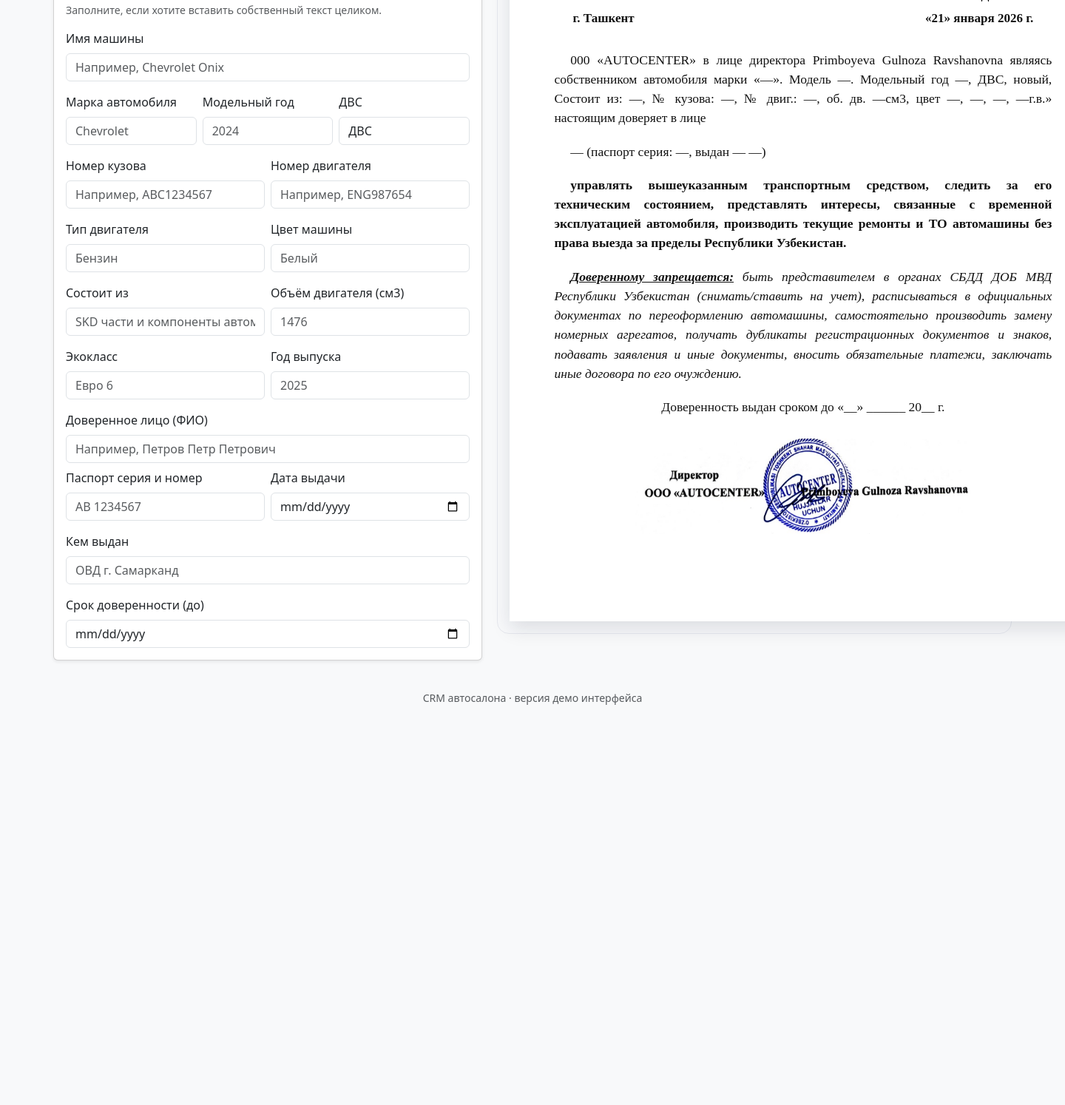
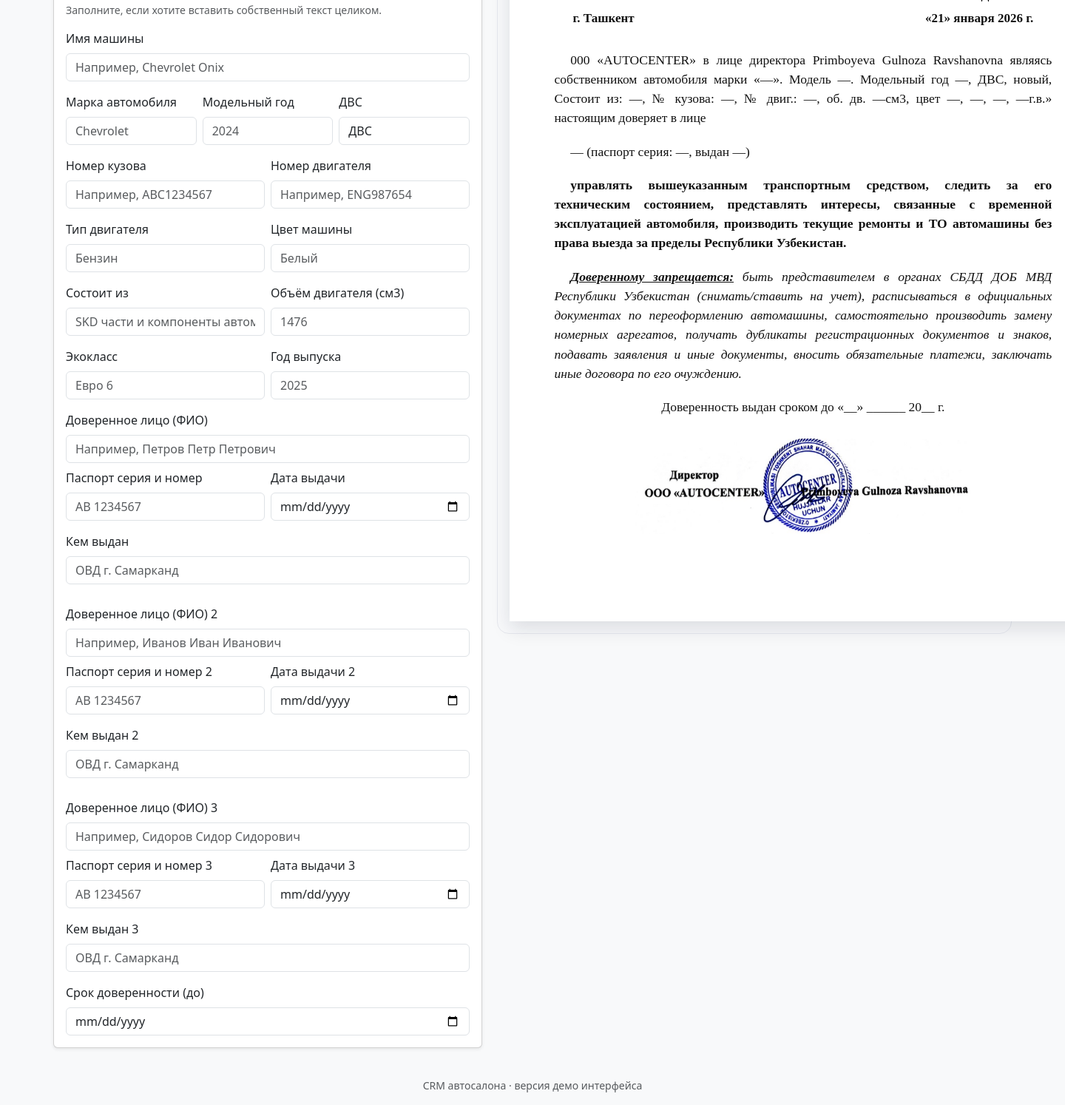
Before and after one commit to Shakhriyor10/major_motors, a Django app: page /autosalon/ in a window 1440 px wide, after a click on "Доверенность"; the page is wider, and only the part inside the window is pictured. Shown: the part 717-2211 px from the top of that part at 74% size. Before the commit the page ends 1670 px from the top of that part, so only its background shows below. Run offline with Django 3.2, Linux system fonts and the light colour scheme; the visitor is signed in with stand-in values (Sample User, id 1); data comes from the database, SQL or seed files in the repository; data that the repository does not hold is empty; some libraries are stand-ins or nearby versions.

Commit message:
sdjasdksa

```diff
--- a/templates/crm/autosalon_showroom.html
+++ b/templates/crm/autosalon_showroom.html
@@ -1306,28 +1306,80 @@
               </div>
               <div class="row g-2">
                 <div class="col-12">
-                  <label class="form-label" for="attorney-authorized-name">Доверенное лицо (ФИО)</label>
+                  <label class="form-label" for="attorney-authorized-name-1">Доверенное лицо (ФИО)</label>
                   <input
                     type="text"
                     class="form-control"
-                    id="attorney-authorized-name"
+                    id="attorney-authorized-name-1"
                     placeholder="Например, Петров Петр Петрович"
                     list="customer-datalist"
                   >
                 </div>
                 <div class="col-12 col-md-6">
-                  <label class="form-label" for="attorney-passport">Паспорт серия и номер</label>
-                  <input type="text" class="form-control" id="attorney-passport" placeholder="AB 1234567">
+                  <label class="form-label" for="attorney-passport-1">Паспорт серия и номер</label>
+                  <input type="text" class="form-control" id="attorney-passport-1" placeholder="AB 1234567">
                 </div>
                 <div class="col-12 col-md-6">
-                  <label class="form-label" for="attorney-passport-issued-date">Дата выдачи</label>
-                  <input type="date" class="form-control" id="attorney-passport-issued-date">
+                  <label class="form-label" for="attorney-passport-issued-date-1">Дата выдачи</label>
+                  <input type="date" class="form-control" id="attorney-passport-issued-date-1">
                 </div>
               </div>
               <div class="row g-2">
                 <div class="col-12">
-                  <label class="form-label" for="attorney-passport-issued">Кем выдан</label>
-                  <input type="text" class="form-control" id="attorney-passport-issued" placeholder="ОВД г. Самарканд">
+                  <label class="form-label" for="attorney-passport-issued-1">Кем выдан</label>
+                  <input type="text" class="form-control" id="attorney-passport-issued-1" placeholder="ОВД г. Самарканд">
+                </div>
+              </div>
+              <div class="row g-2 mt-1">
+                <div class="col-12">
+                  <label class="form-label" for="attorney-authorized-name-2">Доверенное лицо (ФИО) 2</label>
+                  <input
+                    type="text"
+                    class="form-control"
+                    id="attorney-authorized-name-2"
+                    placeholder="Например, Иванов Иван Иванович"
+                    list="customer-datalist"
+                  >
+                </div>
+                <div class="col-12 col-md-6">
+                  <label class="form-label" for="attorney-passport-2">Паспорт серия и номер 2</label>
+                  <input type="text" class="form-control" id="attorney-passport-2" placeholder="AB 1234567">
+                </div>
+                <div class="col-12 col-md-6">
+                  <label class="form-label" for="attorney-passport-issued-date-2">Дата выдачи 2</label>
+                  <input type="date" class="form-control" id="attorney-passport-issued-date-2">
+                </div>
+              </div>
+              <div class="row g-2">
+                <div class="col-12">
+                  <label class="form-label" for="attorney-passport-issued-2">Кем выдан 2</label>
+                  <input type="text" class="form-control" id="attorney-passport-issued-2" placeholder="ОВД г. Самарканд">
+                </div>
+              </div>
+              <div class="row g-2 mt-1">
+                <div class="col-12">
+                  <label class="form-label" for="attorney-authorized-name-3">Доверенное лицо (ФИО) 3</label>
+                  <input
+                    type="text"
+                    class="form-control"
+                    id="attorney-authorized-name-3"
+                    placeholder="Например, Сидоров Сидор Сидорович"
+                    list="customer-datalist"
+                  >
+                </div>
+                <div class="col-12 col-md-6">
+                  <label class="form-label" for="attorney-passport-3">Паспорт серия и номер 3</label>
+                  <input type="text" class="form-control" id="attorney-passport-3" placeholder="AB 1234567">
+                </div>
+                <div class="col-12 col-md-6">
+                  <label class="form-label" for="attorney-passport-issued-date-3">Дата выдачи 3</label>
+                  <input type="date" class="form-control" id="attorney-passport-issued-date-3">
+                </div>
+              </div>
+              <div class="row g-2">
+                <div class="col-12">
+                  <label class="form-label" for="attorney-passport-issued-3">Кем выдан 3</label>
+                  <input type="text" class="form-control" id="attorney-passport-issued-3" placeholder="ОВД г. Самарканд">
                 </div>
               </div>
               <div>
@@ -1365,9 +1417,13 @@
               <span id="attorney-year-inline">—</span>г.в.» настоящим доверяет в лице
             </p>
             <p class="attorney-paragraph attorney-paragraph--justify attorney-paragraph--large attorney-paragraph--custom d-none" id="attorney-company-custom-preview"></p>
-            <p class="attorney-paragraph attorney-paragraph--indent attorney-paragraph--large" id="attorney-authorized-preview">
-              — (паспорт серия: —, выдан —)
-            </p>
+            <div id="attorney-authorized-preview">
+              <p class="attorney-paragraph attorney-paragraph--indent attorney-paragraph--large" id="attorney-authorized-preview-1">
+                — (паспорт серия: —, выдан —)
+              </p>
+              <p class="attorney-paragraph attorney-paragraph--indent attorney-paragraph--large d-none" id="attorney-authorized-preview-2"></p>
+              <p class="attorney-paragraph attorney-paragraph--indent attorney-paragraph--large d-none" id="attorney-authorized-preview-3"></p>
+            </div>
             <p class="attorney-paragraph attorney-paragraph--justify attorney-paragraph--indent attorney-paragraph--large fw-bold">
               управлять вышеуказанным транспортным средством, следить за его техническим состоянием,
               представлять интересы, связанные с временной эксплуатацией автомобиля, производить текущие ремонты и ТО
@@ -2285,10 +2341,26 @@
     const attorneyEngineVolumeInput = document.getElementById('attorney-engine-volume');
     const attorneyEuroInput = document.getElementById('attorney-euro');
     const attorneyYearInput = document.getElementById('attorney-year');
-    const attorneyAuthorizedNameInput = document.getElementById('attorney-authorized-name');
-    const attorneyPassportInput = document.getElementById('attorney-passport');
-    const attorneyPassportIssuedDateInput = document.getElementById('attorney-passport-issued-date');
-    const attorneyPassportIssuedInput = document.getElementById('attorney-passport-issued');
+    const attorneyAuthorizedNameInputs = [
+      document.getElementById('attorney-authorized-name-1'),
+      document.getElementById('attorney-authorized-name-2'),
+      document.getElementById('attorney-authorized-name-3'),
+    ];
+    const attorneyPassportInputs = [
+      document.getElementById('attorney-passport-1'),
+      document.getElementById('attorney-passport-2'),
+      document.getElementById('attorney-passport-3'),
+    ];
+    const attorneyPassportIssuedDateInputs = [
+      document.getElementById('attorney-passport-issued-date-1'),
+      document.getElementById('attorney-passport-issued-date-2'),
+      document.getElementById('attorney-passport-issued-date-3'),
+    ];
+    const attorneyPassportIssuedInputs = [
+      document.getElementById('attorney-passport-issued-1'),
+      document.getElementById('attorney-passport-issued-2'),
+      document.getElementById('attorney-passport-issued-3'),
+    ];
     const attorneyExpiryInput = document.getElementById('attorney-expiry');
     const attorneyDirectorPreview = document.getElementById('attorney-director-preview');
     const attorneyVehicleNamePreview = document.getElementById('attorney-vehicle-name-preview');
@@ -2319,7 +2391,11 @@
     const attorneyEngineVolumeInlinePreview = document.getElementById('attorney-engine-volume-inline');
     const attorneyEuroInlinePreview = document.getElementById('attorney-euro-inline');
     const attorneyYearInlinePreview = document.getElementById('attorney-year-inline');
-    const attorneyAuthorizedPreview = document.getElementById('attorney-authorized-preview');
+    const attorneyAuthorizedPreviewItems = [
+      document.getElementById('attorney-authorized-preview-1'),
+      document.getElementById('attorney-authorized-preview-2'),
+      document.getElementById('attorney-authorized-preview-3'),
+    ];
     let currentPrintTarget = null;
     let currentCreditSchedule = [];
     let currentCreditCurrencyLabel = 'UZS';
@@ -2536,12 +2612,12 @@
       setText(attorneyEngineNumberPreview, attorneyEngineNumberInput?.value);
       setText(attorneyEngineTypePreview, attorneyEngineTypeInput?.value);
       setText(attorneyColorPreview, attorneyColorInput?.value);
-      setText(attorneyAuthorizedNamePreview, attorneyAuthorizedNameInput?.value);
-      setText(attorneyPassportPreview, attorneyPassportInput?.value);
+      setText(attorneyAuthorizedNamePreview, attorneyAuthorizedNameInputs[0]?.value);
+      setText(attorneyPassportPreview, attorneyPassportInputs[0]?.value);
       if (attorneyPassportIssuedDatePreview) {
-        attorneyPassportIssuedDatePreview.textContent = formatAttorneyIssueDate(attorneyPassportIssuedDateInput?.value);
-      }
-      setText(attorneyPassportIssuedPreview, attorneyPassportIssuedInput?.value);
+        attorneyPassportIssuedDatePreview.textContent = formatAttorneyIssueDate(attorneyPassportIssuedDateInputs[0]?.value);
+      }
+      setText(attorneyPassportIssuedPreview, attorneyPassportIssuedInputs[0]?.value);
       if (attorneyExpiryPreview) {
         attorneyExpiryPreview.textContent = formatAttorneyDate(attorneyExpiryInput?.value);
       }
@@ -2564,13 +2640,31 @@
       setText(attorneyEngineVolumeInlinePreview, attorneyEngineVolumeInput?.value);
       setText(attorneyEuroInlinePreview, attorneyEuroInput?.value);
       setText(attorneyYearInlinePreview, attorneyYearInput?.value);
-      if (attorneyAuthorizedPreview) {
-        const authorizedName = `${attorneyAuthorizedNameInput?.value ?? ''}`.trim() || '—';
-        const passport = `${attorneyPassportInput?.value ?? ''}`.trim() || '—';
-        const issuedDate = formatAttorneyIssueDate(attorneyPassportIssuedDateInput?.value);
-        const issuedBy = `${attorneyPassportIssuedInput?.value ?? ''}`.trim() || '—';
-        attorneyAuthorizedPreview.textContent = `${authorizedName} (паспорт серия: ${passport}, выдан ${issuedDate} ${issuedBy})`;
-      }
+      const hasAuthorizedValue = (index) => {
+        const nameValue = `${attorneyAuthorizedNameInputs[index]?.value ?? ''}`.trim();
+        const passportValue = `${attorneyPassportInputs[index]?.value ?? ''}`.trim();
+        const issuedDateValue = `${attorneyPassportIssuedDateInputs[index]?.value ?? ''}`.trim();
+        const issuedByValue = `${attorneyPassportIssuedInputs[index]?.value ?? ''}`.trim();
+        return Boolean(nameValue || passportValue || issuedDateValue || issuedByValue);
+      };
+      attorneyAuthorizedPreviewItems.forEach((item, index) => {
+        if (!item) {
+          return;
+        }
+        if (index > 0 && !hasAuthorizedValue(index)) {
+          item.textContent = '';
+          item.classList.add('d-none');
+          return;
+        }
+        const authorizedName = `${attorneyAuthorizedNameInputs[index]?.value ?? ''}`.trim() || '—';
+        const passport = `${attorneyPassportInputs[index]?.value ?? ''}`.trim() || '—';
+        const issuedDate = formatAttorneyIssueDate(attorneyPassportIssuedDateInputs[index]?.value);
+        const issuedBy = `${attorneyPassportIssuedInputs[index]?.value ?? ''}`.trim() || '—';
+        const issuedParts = [issuedDate, issuedBy].filter((part) => part && part !== '—');
+        const issuedText = issuedParts.length ? issuedParts.join(' ') : '—';
+        item.textContent = `${authorizedName} (паспорт серия: ${passport}, выдан ${issuedText})`;
+        item.classList.remove('d-none');
+      });
     };
 
     const maybeFormatDownPaymentValue = () => {
@@ -3151,9 +3245,12 @@
       });
     }
 
-    if (attorneyAuthorizedNameInput) {
+    attorneyAuthorizedNameInputs.forEach((input, index) => {
+      if (!input) {
+        return;
+      }
       const handleAttorneyCustomerMatch = () => {
-        const value = attorneyAuthorizedNameInput.value.trim();
+        const value = input.value.trim();
         if (!value) {
           return;
         }
@@ -3162,24 +3259,25 @@
           return;
         }
         const data = getCustomerDataFromOption(option);
-        if (attorneyAuthorizedNameInput) {
-          attorneyAuthorizedNameInput.value = data.fullName || '';
-        }
-        if (attorneyPassportInput) {
+        input.value = data.fullName || '';
+        const passportInput = attorneyPassportInputs[index];
+        if (passportInput) {
           const passportValue = [data.passportSeries, data.passportNumber].filter(Boolean).join(' ');
-          attorneyPassportInput.value = passportValue;
-        }
-        if (attorneyPassportIssuedDateInput) {
-          attorneyPassportIssuedDateInput.value = data.passportIssuedDate || '';
-        }
-        if (attorneyPassportIssuedInput) {
-          attorneyPassportIssuedInput.value = data.passportIssued || '';
+          passportInput.value = passportValue;
+        }
+        const passportDateInput = attorneyPassportIssuedDateInputs[index];
+        if (passportDateInput) {
+          passportDateInput.value = data.passportIssuedDate || '';
+        }
+        const passportIssuedInput = attorneyPassportIssuedInputs[index];
+        if (passportIssuedInput) {
+          passportIssuedInput.value = data.passportIssued || '';
         }
         updateAttorneyPreview();
       };
-      attorneyAuthorizedNameInput.addEventListener('input', handleAttorneyCustomerMatch);
-      attorneyAuthorizedNameInput.addEventListener('change', handleAttorneyCustomerMatch);
-    }
+      input.addEventListener('input', handleAttorneyCustomerMatch);
+      input.addEventListener('change', handleAttorneyCustomerMatch);
+    });
 
     const attorneyInputs = [
       attorneyTrustorInput,
@@ -3196,10 +3294,10 @@
       attorneyEngineVolumeInput,
       attorneyEuroInput,
       attorneyYearInput,
-      attorneyAuthorizedNameInput,
-      attorneyPassportInput,
-      attorneyPassportIssuedDateInput,
-      attorneyPassportIssuedInput,
+      ...attorneyAuthorizedNameInputs,
+      ...attorneyPassportInputs,
+      ...attorneyPassportIssuedDateInputs,
+      ...attorneyPassportIssuedInputs,
       attorneyExpiryInput,
     ];
 
```
Also changed, not shown: major_motors/settings.py (+6 -6 lines).
